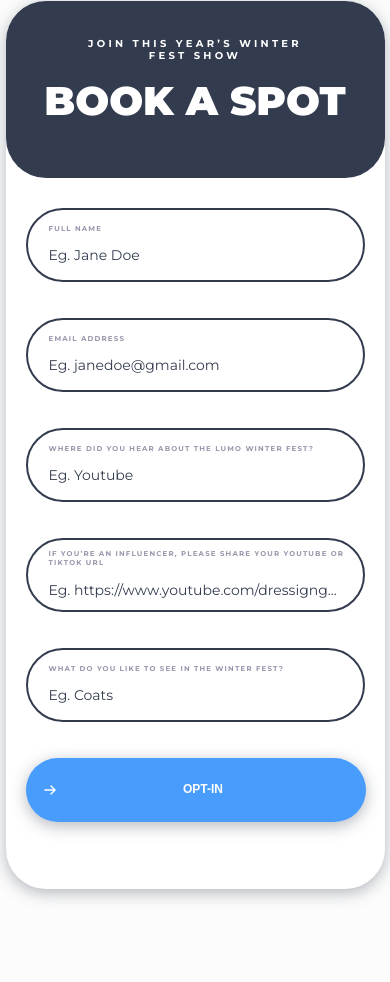
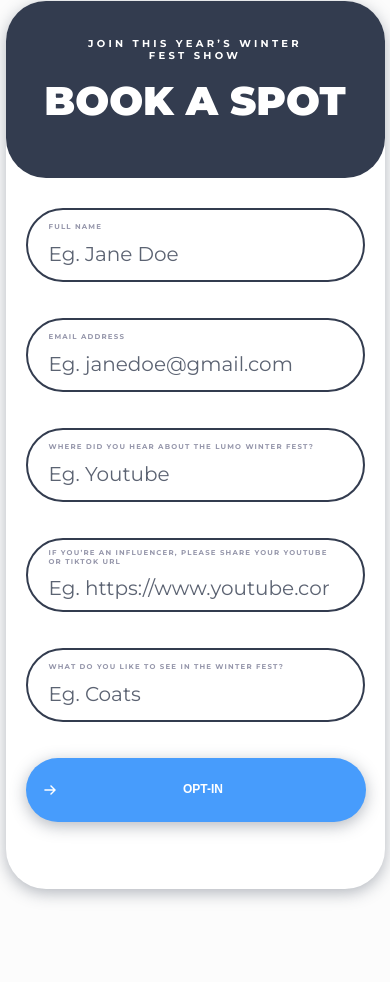
Before and after one commit to Solataiwo-15/Lumo-Landing-Page, a plain HTML site: page index.html in a window 390 px wide. Shown: the part 5100-6082 px from the top of the page. Drawn offline with Linux system fonts and the light colour scheme.

Commit message:
placeholder upgrade

```diff
--- a/index.html
+++ b/index.html
@@ -292,42 +292,32 @@
             <p class="T1">
               FULL NAME
             </p>
-            <p class="T2">
-              Eg. Jane Doe
-            </p>
+            <input class="form" id="name" type="" placeholder="Eg. Jane Doe">
           </div>
           <div class="spot-card-2a">
             <p class="T1">
               EMAIL ADDRESS
             </p>
-            <p class="T2">
-              Eg. janedoe@gmail.com
-            </p>
+            <input class="form" id="EMAIL" type="email" placeholder="Eg. janedoe@gmail.com">
           </div>
         </div>
         <div class="spot-card-2b">
           <p class="T1">
             WHERE DID YOU HEAR ABOUT THE LUMO WINTER FEST?
           </p>
-          <p class="T2">
-            Eg. Youtube
-          </p>
+          <input class="form" type="text" placeholder="Eg. Youtube">
         </div>
         <div class="spot-card-2b">
           <p class="T1">
             if you’RE AN INFLUENCER, PLEASE SHARE YOUR YOUTUBE OR TIKTOK URL
           </p>
-          <p class="T2">
-            Eg. https://www.youtube.com/dressigng...
-          </p>
+          <input class="form" type="text" placeholder="Eg. https://www.youtube.com/dressigng...">
         </div>
         <div class="spot-card-2b">
           <p class="T1">
             WHAT DO YOU LIKE TO SEE IN THE WINTER FEST?
            </p>
-          <p class="T2">
-            Eg. Coats
-          </p>
+           <input class="form" type="text" placeholder="Eg. Coats">
         </div>
         <button class="spot-button">
           <img class="arrow-spot" src="images/arrow-small-right.png">
--- a/styles/general.css
+++ b/styles/general.css
@@ -714,6 +714,7 @@ span{
   border: 0.125rem solid #333C4F;
   border-radius: 2.5rem;
   padding-left: 2.125rem;
+  padding-right: 2.125rem;
   display: flex;
   flex-direction: column;
   gap: 0.625rem;
@@ -729,10 +730,21 @@ span{
   text-transform: uppercase;
 }
 
-.T2{
+.form{
+  font-family: Montserrat;
+  font-size: 1.25rem;
+  border-style: none;
+  outline: none;
+  border-radius: 0.125rem;
+  width: 100%;
+  color: #333C4F;
+}
+
+.form::placeholder{
   font-size: 1.25rem;
   font-weight: 400;
   color: #333C4F;
+  opacity: 0.8;
 }
 
 .spot-card-2b{
@@ -741,6 +753,7 @@ span{
   border: 0.125rem solid #333C4F;
   border-radius: 2.5rem;
   padding-left: 2.125rem;
+  padding-right: 2.125rem;
   display: flex;
   flex-direction: column;
   gap: 0.625rem;
@@ -1462,7 +1475,7 @@ span{
     padding-left: 1.3125rem;
     display: flex;
     flex-direction: column;
-    gap: 0.875rem;
+    gap: 0.625rem;
     align-items: flex-start;
     justify-content: center;
   }
@@ -1476,10 +1489,21 @@ span{
     text-transform: uppercase;
   }
 
-  .T2{
-    font-size: 0.875rem;
+  .form{
+    font-family: Montserrat;
+    font-size: 1.25rem;
+    border-style: none;
+    outline: none;
+    border-radius: 0.125rem;
+    width: 100%;
+    color: #333C4F;
+  }
+
+  .form::placeholder{
+    font-size: 1.25rem;
     font-weight: 400;
     color: #333C4F;
+    opacity: 0.8;
   }
 
   .spot-card-2b{
@@ -1490,7 +1514,7 @@ span{
     padding-left: 1.3125rem;
     display: flex;
     flex-direction: column;
-    gap: 0.875rem;
+    gap: 0.625rem;
     align-items: flex-start;
     justify-content: center;
   }
```
